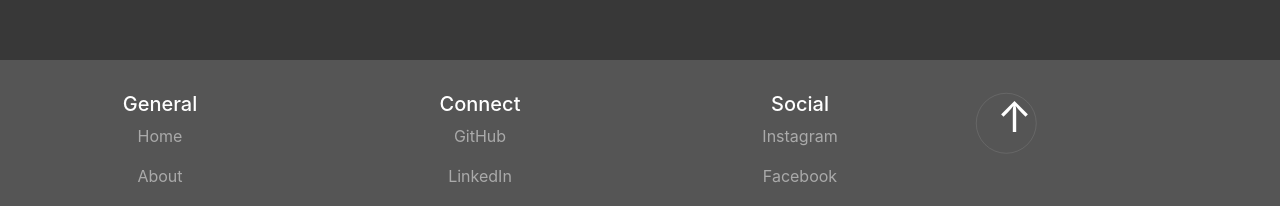
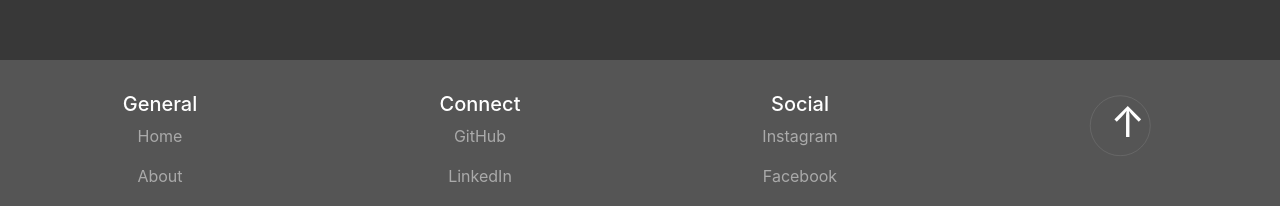
Before and after one commit to dongledan/personal-website, a React (Create React App) app: page / in a window 1280 px wide. Shown: the part 2951-3157 px from the top of the page. Built offline with nearby package versions, Linux system fonts and the light colour scheme.

Commit message:
changed margin

```diff
--- a/src/components/Footer.css
+++ b/src/components/Footer.css
@@ -29,18 +29,18 @@ a:hover {
 
 .b {
   position: absolute;
-  display: flex;
-  align-items: center;
-  justify-content: center;
+  transform: translate(-50%, 4%) !important;
 }
 
 .b:after {
   color: white;
   content: '\02191';
   font-size: 42px;
-  margin-left: -40px;
-  margin-top: -12px;
-
+  position: absolute;
+  top: 45%;
+  margin-top: -32px;
+  left: 49%;
+  margin-left: -.22em;
 }
 
 .b:hover .foreground {
--- a/src/components/Title.css
+++ b/src/components/Title.css
@@ -100,11 +100,8 @@ hr {
 
 .a {
   position: absolute;
-  display: flex;
-  align-items: center;
-  justify-content: center;
-  margin-left: 43%;
   animation: fadeIn2 9.5s;
+  transform: translate(-50%, 7%) !important;
 }
 
 @keyframes occasional-arrow-bounce {
@@ -118,8 +115,11 @@ hr {
   color: white;
   content: '\02193';
   font-size: 42px;
-  margin-left: -40px;
-  margin-top: -1px;
+  position: absolute;
+  top: 45%;
+  left: 49%;
+  margin-top: -28px;
+  margin-left: -.22em;
 
   animation: occasional-arrow-bounce 3s infinite 2s alternate ease-out;
 }
```
